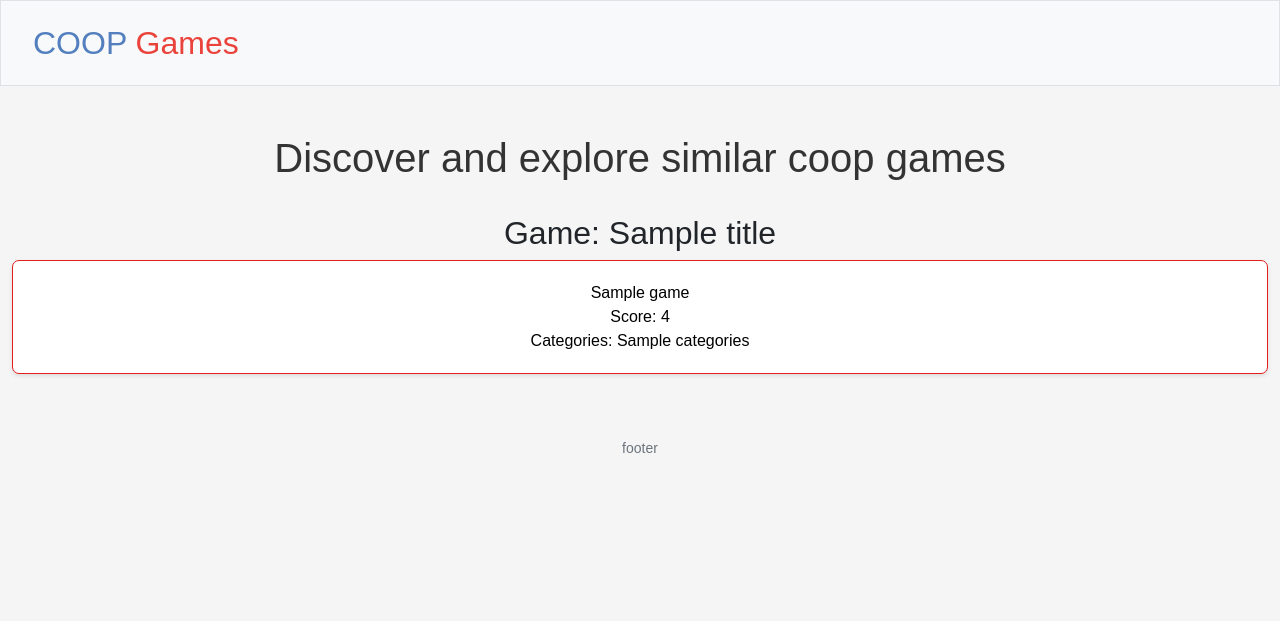
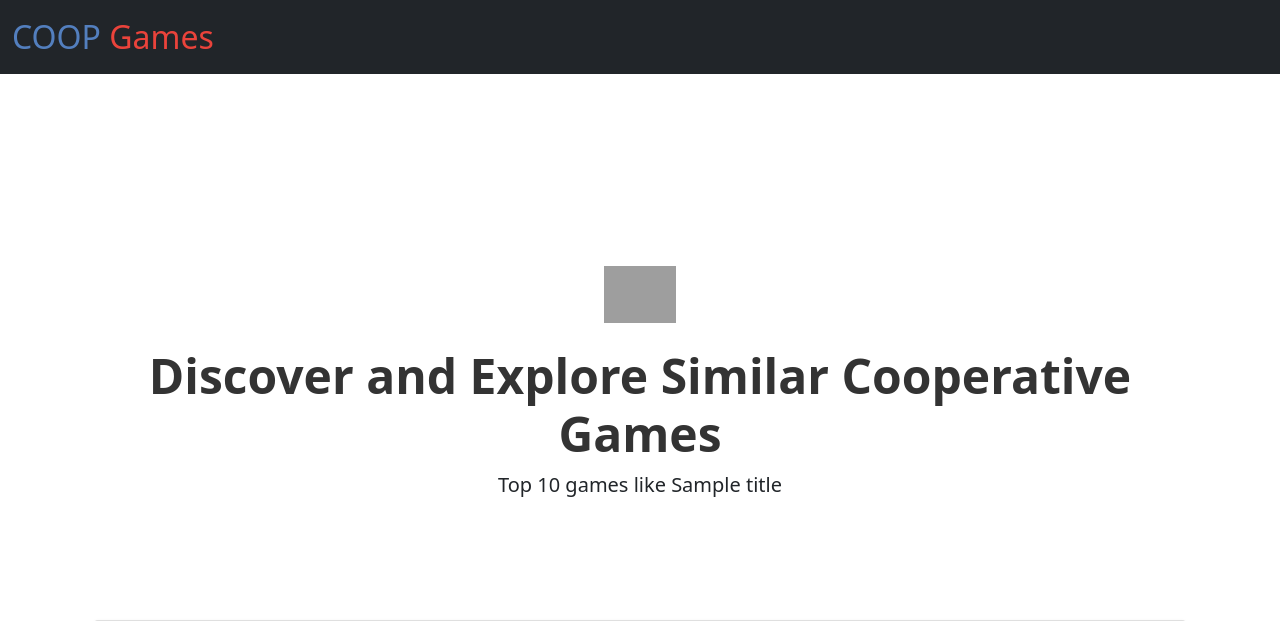
Before and after one commit to gabrielcampos21/cs50_project, a Flask app: template templates/search.html in a window 1280 px wide. Shown: the top 621 px of the page. Before the commit the page ends 453 px from the top, so only its background shows below. Run offline with Flask 3, Linux system fonts and the light colour scheme; the template is opened without the code that fills it: most values are stand-ins (such as "Sample title", 1, 10 or a date in 2020); parts of the project's set-up code (start-up, migrations or seed data) failed here and were passed over; grey boxes are pictures that could not be loaded.

Commit message:
added bootstrap templates

```diff
--- a/recommender.py
+++ b/recommender.py
@@ -40,5 +40,3 @@ def get_recommendations(name, cosine_sim=cosine_sim):
 
     # Return the top 10 most similar games
     return df.iloc[game_indices].iloc()
-
-#print(get_recommendations("Unturned"))
--- a/static/styles.css
+++ b/static/styles.css
@@ -22,13 +22,6 @@ nav .navbar-brand .green
     color: #2e944b;
 }
 
-
-body {
-    font-family: Arial, sans-serif;
-    margin: 0;
-    padding: 0;
-    background-color: #f4f4f4d7;
-}
 
 h1 {
     color: #333;
@@ -61,28 +54,3 @@ li {
 li:hover {
     background-color: #f3f3f300;
 }
-
-a{
-    color:#333;
-}
-
-a:link {
-    text-decoration: none;
-}
-
-a:hover{
-    color: #0013be;
-}
-
-a:link, a:visited {
-    color: black;
-    padding: 10px 20px;
-    text-align: center;
-    text-decoration: none;
-    display: inline-block;
-    transition: background-color 0.3s;
-}
-
-  a:hover, a:active {
-    scale: 1.009;
-}
--- a/templates/layout.html
+++ b/templates/layout.html
@@ -1,35 +1,30 @@
 <!DOCTYPE html>
-
 <html lang="en">
 
 <head>
+    <meta charset="utf-8">
+    <meta name="viewport" content="width=device-width, initial-scale=1">
 
-        <meta charset="utf-8">
-        <meta name="viewport" content="initial-scale=1, width=device-width">
+    <link rel="stylesheet" href="https://cdn.jsdelivr.net/npm/bootstrap@5.1.3/dist/css/bootstrap.min.css">
+    <script src="https://cdn.jsdelivr.net/npm/bootstrap@5.1.3/dist/js/bootstrap.bundle.min.js"></script>
 
-        <!-- http://getbootstrap.com/docs/5.1/ -->
-        <link crossorigin="anonymous" href="https://cdn.jsdelivr.net/npm/bootstrap@5.1.3/dist/css/bootstrap.min.css" integrity="sha384-1BmE4kWBq78iYhFldvKuhfTAU6auU8tT94WrHftjDbrCEXSU1oBoqyl2QvZ6jIW3" rel="stylesheet">
-        <script crossorigin="anonymous" src="https://cdn.jsdelivr.net/npm/bootstrap@5.1.3/dist/js/bootstrap.bundle.min.js" integrity="sha384-ka7Sk0Gln4gmtz2MlQnikT1wXgYsOg+OMhuP+IlRH9sENBO0LRn5q+8nbTov4+1p"></script>
-
-        <!-- https://favicon.io/emoji-favicons/money-bag/ -->
     <link href="/static/favicon.ico" rel="icon">
-
     <link href="/static/styles.css" rel="stylesheet">
 
     <title>COOP Discovery - {% block title %}{% endblock %}</title>
-
 </head>
 
 <body>
-        <nav class="bg-light border navbar navbar-expand-md navbar-light">
+    <nav class="bg-dark navbar navbar-expand-md navbar-dark">
         <div class="container-fluid">
-                <a class="navbar-brand" href="/"><span class="blue">COOP</span> <span class="red">Games</span></a>
-                <button aria-controls="navbar" aria-expanded="false" aria-label="Toggle navigation" class="navbar-toggler" data-bs-target="#navbar" data-bs-toggle="collapse" type="button">
+            <a class="navbar-brand" href="/">
+                <span class="blue">COOP</span> <span class="red">Games</span>
+            </a>
+            <button class="navbar-toggler" type="button" data-bs-toggle="collapse" data-bs-target="#navbar" aria-controls="navbar" aria-expanded="false" aria-label="Toggle navigation">
                 <span class="navbar-toggler-icon"></span>
             </button>
         </div>
     </nav>
-
 
     {% if get_flashed_messages() %}
     <header>
@@ -39,15 +34,13 @@
     </header>
     {% endif %}
 
-
-        <main class="container-fluid py-5 text-center">
+    <main class="container py-5 text-center">
         {% block main %}{% endblock %}
     </main>
 
-        <footer class="mb-5 small text-center text-muted">
-            {% block footer %} footer {% endblock %}
+    <footer class="mt-5 py-3 small text-center text-muted bg-light">
+        {% block footer %} &copy; {{ current_year }} COOP Games {% endblock %}
     </footer>
-
 </body>
 
 </html>
--- a/templates/search.html
+++ b/templates/search.html
@@ -5,22 +5,41 @@
 {% endblock %}
 
 {% block main %}
-    <h1>Discover and explore similar coop games</h1> <br>
-    <div>
+    <div class="container py-5">
+        <div class="px-4 py-5 my-5 text-center">
+            <img class="d-block mx-auto mb-4" src="/docs/5.3/assets/brand/bootstrap-logo.svg" alt="" width="72" height="57">
+            <h1 class="display-5 fw-bold text-body-emphasis">Discover and Explore Similar Cooperative Games</h1>
+            <div class="col-lg-6 mx-auto">
+              <p class="lead mb-4">Top 10 games like {{ title }}</p>
+            </div>
+          </div>
+
         {% if games %}
-            <h2>Game: {{title}}</h2>
-            <ol>
+            <ul class="list-group">
                 {% for game in games %}
-                    <li><a href="https://store.steampowered.com/app/{{ game['AppID']}}">{{ game['Name'] }}
-                        <br> Score: {{game['PositiveRate']}}
-                        <br> Categories: {{game['Categories']}}
-                    </a></li>
+                    <li class="list-group-item">
+                        <div class="container my-5">
+                            <div class="row p-4 pb-0 pe-lg-0 pt-lg-5 align-items-center rounded-3 border shadow-lg">
+                              <div class="col-lg-7 p-3 p-lg-5 pt-lg-3">
+                                <h1 class="display-4 fw-bold lh-1 text-body-emphasis">{{ game['Name'] }}</h1>
+                                <p class="lead">{{ game['Categories'] }}</p>
+                                <div class="d-grid gap-2 d-md-flex justify-content-md-start mb-4 mb-lg-3">
+                                  <button type="button" onclick="window.location.href='https://store.steampowered.com/app/{{ game['AppID']}}'" class="btn btn-primary btn-lg px-4 me-md-2 fw-bold">Steam page</button>
+                                </div>
+                              </div>
+                              <div class="col-lg-4 offset-lg-1 p-0 overflow-hidden shadow-lg">
+                                  <img class="rounded-lg-3" src="bootstrap-docs.png" alt="" width="720">
+                              </div>
+                            </div>
+                          </div>
+                    </li>
                 {% endfor %}
-            </ol>
-
+            </ul>
         {% else %}
-            <h3>Game not found!</h3>
-            <h6>{{title}}</h6>
+            <div class="text-center mt-4">
+                <h3>Game not found!</h3>
+                <p>{{ title }}</p>
+            </div>
         {% endif %}
     </div>
 {% endblock %}
```
Also changed, not shown: templates/index.html (+6 -6 lines), bootstrap-examples.txt (added). Lines whose indentation alone changed are shown as unchanged.
